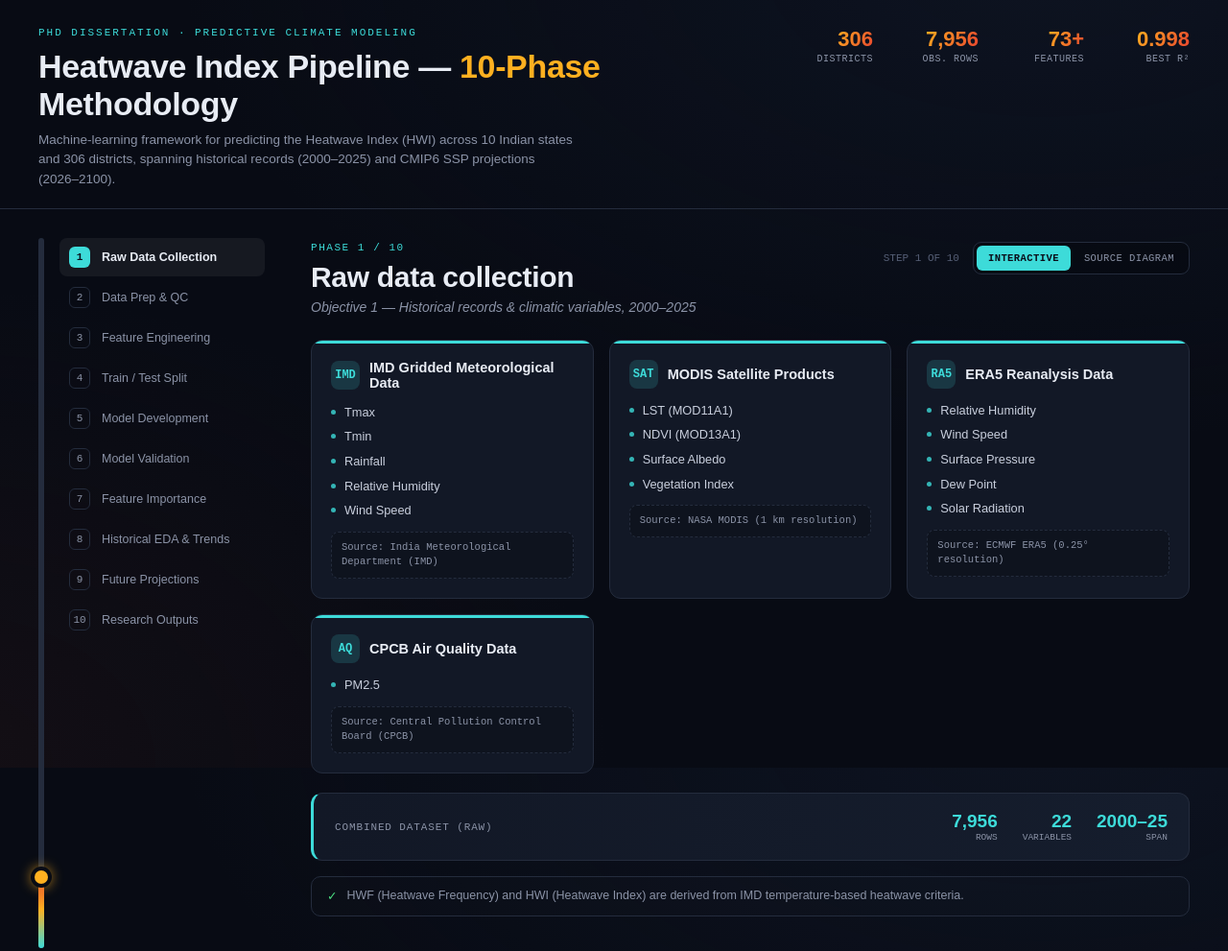
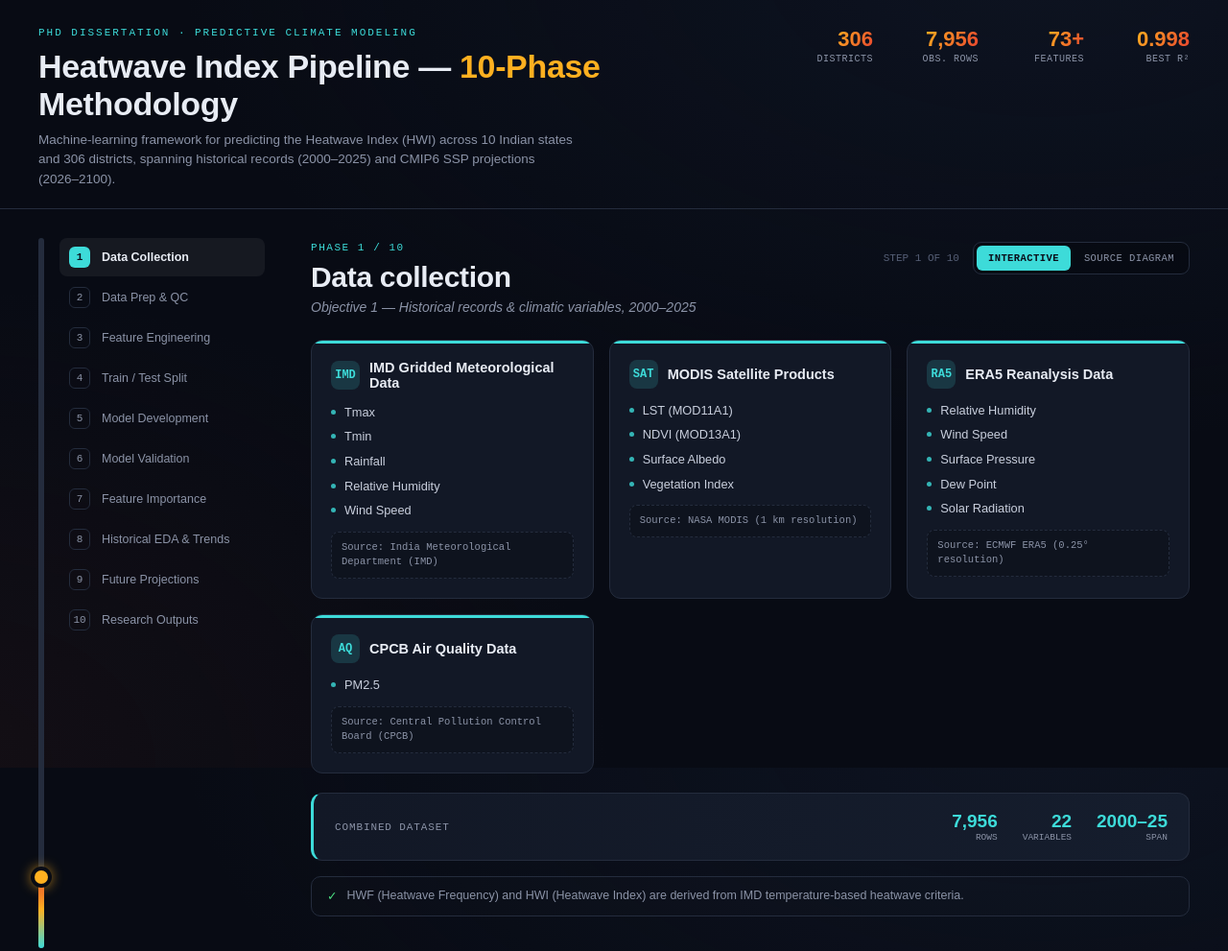
Before and after one commit to heamntsharma/HWI_Full_Analytical_Dashboard, a plain HTML site: page imagesphases.html in a window 1280 px wide. Shown: the top 991 px of the page at 96% size. Drawn offline with Linux system fonts and the light colour scheme.

Commit message:
Update phase 1 details in imagesphases.html
Marge

```diff
--- a/imagesphases.html
+++ b/imagesphases.html
@@ -564,8 +564,8 @@
 <script>
 const PHASES = [
 {
-  tag:"PHASE 1 / 10", accent:"#3DDBD9", short:"Raw Data Collection", img:"images/phase-1.png",
-  title:"Raw data collection",
+  tag:"PHASE 1 / 10", accent:"#3DDBD9", short:"Data Collection", img:"images/phase-1.png",
+  title:"Data collection",
   objective:"Objective 1 — Historical records & climatic variables, 2000–2025",
   sections:[
     {icon:"IMD", h:"IMD Gridded Meteorological Data", items:["Tmax","Tmin","Rainfall","Relative Humidity","Wind Speed"], meta:"Source: India Meteorological Department (IMD)"},
@@ -573,7 +573,7 @@ const PHASES = [
     {icon:"RA5", h:"ERA5 Reanalysis Data", items:["Relative Humidity","Wind Speed","Surface Pressure","Dew Point","Solar Radiation"], meta:"Source: ECMWF ERA5 (0.25° resolution)"},
     {icon:"AQ", h:"CPCB Air Quality Data", items:["PM2.5"], meta:"Source: Central Pollution Control Board (CPCB)"}
   ],
-  banner:{label:"Combined Dataset (Raw)", metrics:[["7,956","Rows"],["22","Variables"],["2000–25","Span"]]},
+  banner:{label:"Combined Dataset", metrics:[["7,956","Rows"],["22","Variables"],["2000–25","Span"]]},
   note:"HWF (Heatwave Frequency) and HWI (Heatwave Index) are derived from IMD temperature-based heatwave criteria."
 },
 {
```
